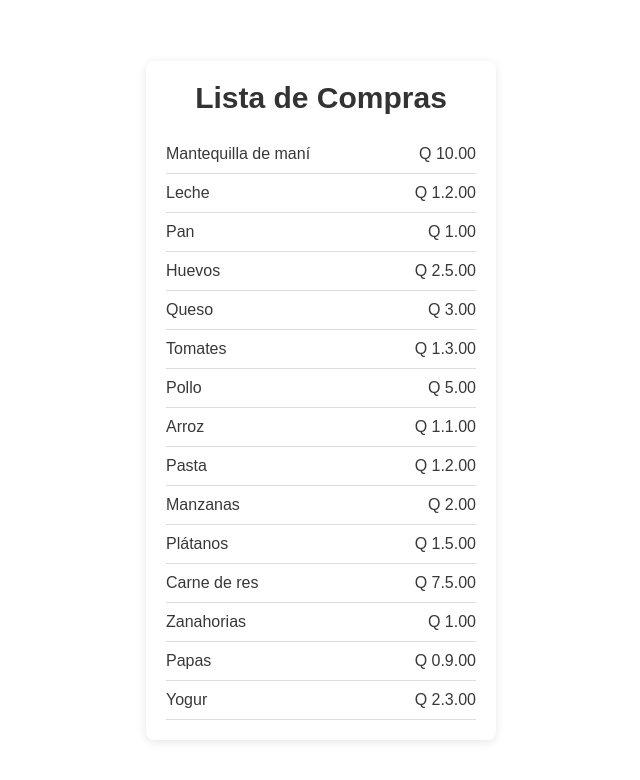
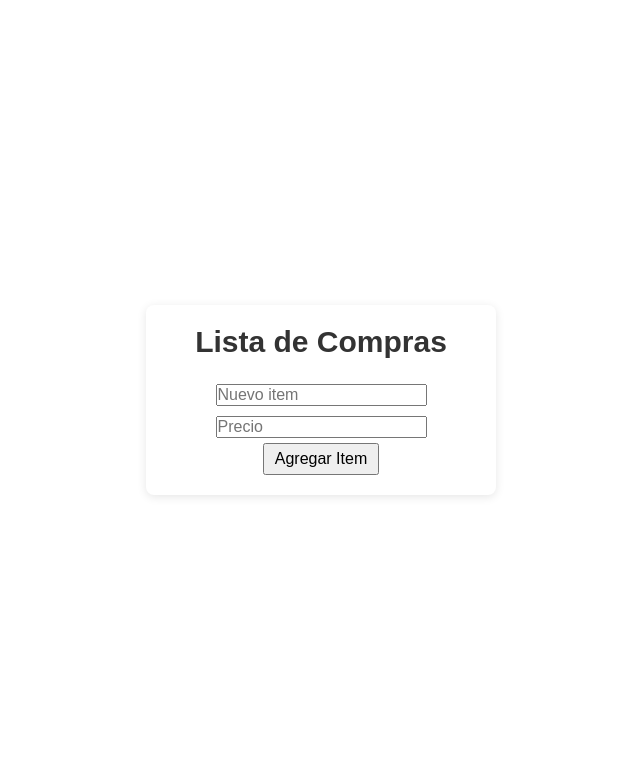
Before and after one commit to ROCKEMMA/Market_list, a plain HTML site: page index.html in a window 1280 px wide. Shown: the whole page, without its empty margins (319-959 px from the left). Drawn offline with Linux system fonts and the light colour scheme.

Commit message:
Reorganización de sitema de carpetas

```diff
--- /dev/null
+++ b/assets/css/todo_list.css
@@ -0,0 +1,64 @@
+.titulo {
+    font-size: 3rem;
+    text-align: center;
+    color: #333;
+    margin-bottom: 2rem;
+}
+
+.shopping-list {
+    list-style-type: none;
+    padding: 0;
+}
+
+.item {
+    display: flex;
+    justify-content: space-between;
+    padding: 10px 0;
+    border-bottom: 1px solid #ddd;
+    cursor: pointer;
+}
+
+.item:hover {
+    background-color: rgb(175, 175, 175);
+}
+
+.name {
+    font-size: 1.6rem;
+    color: #383838;
+}
+
+.price {
+    font-size: 1.6rem;
+    color: #383838;
+}
+
+#formulario {
+    text-align: center;
+    margin-top: 20px;
+}
+
+#formulario input {
+    margin: 5px;
+    font-size: 16px;
+    /* Asegurar que el tamaño de fuente sea al menos 16px */
+}
+
+#formulario button {
+    padding: 5px 10px;
+    font-size: 16px;
+    /* Asegurar que el tamaño de fuente sea al menos 16px */
+}
+
+.delete-button {
+    background-color: #ff4d4d;
+    color: white;
+    border: none;
+    padding: 5px 10px;
+    cursor: pointer;
+    font-size: 16px;
+    /* Asegurar que el tamaño de fuente sea al menos 16px */
+}
+
+.delete-button:hover {
+    background-color: #ff0000;
+}
--- a/cargar_lista/cargar_lista.js
+++ /dev/null
@@ -1,33 +0,0 @@
-// Lista de tareas
-import { tareas } from "./data_todo.js";
-
-function cargar_tareas() {
-
-    let caja_tareas = document.querySelector(".container");
-    const ul = document.createElement('ul');
-    ul.className = "shopping-list"
-    caja_tareas.appendChild(ul);
-
-    tareas.forEach((cada_tarea) => {
-        ul.appendChild(item_html(cada_tarea.texto,cada_tarea.precio));
-    });
-}
-
-function item_html(mensaje, precio){
-    const li = document.createElement('li');
-    li.className = "item";
-
-    const span_mensaje = document.createElement('span');
-    span_mensaje.className = "name";
-    span_mensaje.textContent = mensaje;
-    const span_precio = document.createElement('span');
-    span_precio.className = "price";
-    span_precio.textContent = `Q ${precio}.00`;
-
-    li.appendChild(span_mensaje);
-    li.appendChild(span_precio);
-
-    return li;
-}
-
-export { cargar_tareas };
--- a/cargar_lista/data_todo.js
+++ /dev/null
@@ -1,95 +0,0 @@
-let tareas = [
-    {
-        estado: true,
-        id: 1,
-        texto: "Mantequilla de maní",
-        precio: 10
-    },
-    {
-        estado: false,
-        id: 2,
-        texto: "Leche",
-        precio: 1.2
-    },
-    {
-        estado: true,
-        id: 3,
-        texto: "Pan",
-        precio: 1.0
-    },
-    {
-        estado: false,
-        id: 4,
-        texto: "Huevos",
-        precio: 2.5
-    },
-    {
-        estado: true,
-        id: 5,
-        texto: "Queso",
-        precio: 3.0
-    },
-    {
-        estado: false,
-        id: 6,
-        texto: "Tomates",
-        precio: 1.3
-    },
-    {
-        estado: true,
-        id: 7,
-        texto: "Pollo",
-        precio: 5.0
-    },
-    {
-        estado: false,
-        id: 8,
-        texto: "Arroz",
-        precio: 1.1
-    },
-    {
-        estado: true,
-        id: 9,
-        texto: "Pasta",
-        precio: 1.2
-    },
-    {
-        estado: false,
-        id: 10,
-        texto: "Manzanas",
-        precio: 2.0
-    },
-    {
-        estado: true,
-        id: 11,
-        texto: "Plátanos",
-        precio: 1.5
-    },
-    {
-        estado: false,
-        id: 12,
-        texto: "Carne de res",
-        precio: 7.5
-    },
-    {
-        estado: true,
-        id: 13,
-        texto: "Zanahorias",
-        precio: 1.0
-    },
-    {
-        estado: false,
-        id: 14,
-        texto: "Papas",
-        precio: 0.9
-    },
-    {
-        estado: true,
-        id: 15,
-        texto: "Yogur",
-        precio: 2.3
-    }
-];
-
-
-export { tareas };
--- a/cargar_lista/todo_list.css
+++ /dev/null
@@ -1,37 +0,0 @@
-
-.titulo {
-    font-size: 3rem;
-    text-align: center;
-    color: #333;
-    margin-bottom: 2rem;
-}
-
-.shopping-list {
-    list-style-type: none;
-    padding: 0;
-}
-
-.item {
-    display: flex;
-    justify-content: space-between;
-    padding: 10px 0;
-    border-bottom: 1px solid #ddd;
-    cursor: pointer;
-}
-.item:hover {
-    background-color: rgb(175, 175, 175);
-}
-
-.name {
-    font-size: 1.6rem;
-    color: #383838;
-}
-
-.price {
-    font-size: 1.6rem;
-    color: #383838;
-}
-
-@media only screen and (max-width: 480px) {
-
-}
--- /dev/null
+++ b/components/tasks/tasks.js
@@ -0,0 +1,59 @@
+import { getTasksFromStorage, saveTasksToStorage } from "../../utils/storage.js";
+
+let tareas = getTasksFromStorage();
+
+function cargarTareas() {
+    const cajaTareas = document.querySelector(".container");
+    cajaTareas.innerHTML = '';
+    const ul = document.createElement('ul');
+    ul.className = "shopping-list";
+    cajaTareas.appendChild(ul);
+
+    tareas.forEach((tarea) => {
+        ul.appendChild(crearItemHTML(tarea));
+    });
+}
+
+function crearItemHTML(tarea) {
+    const li = document.createElement('li');
+    li.className = "item";
+
+    const spanMensaje = document.createElement('span');
+    spanMensaje.className = "name";
+    spanMensaje.textContent = tarea.texto;
+
+    const spanPrecio = document.createElement('span');
+    spanPrecio.className = "price";
+    spanPrecio.textContent = `Q ${tarea.precio}.00`;
+
+    const botonEliminar = document.createElement('button');
+    botonEliminar.className = "delete-button";
+    botonEliminar.textContent = "Eliminar";
+    botonEliminar.addEventListener('click', () => eliminarTarea(tarea.id));
+
+    li.appendChild(spanMensaje);
+    li.appendChild(spanPrecio);
+    li.appendChild(botonEliminar);
+
+    return li;
+}
+
+function agregarTarea(texto, precio) {
+    const nuevaTarea = {
+        estado: true,
+        id: tareas.length ? tareas[tareas.length - 1].id + 1 : 1,
+        texto,
+        precio
+    };
+    tareas.push(nuevaTarea);
+    saveTasksToStorage(tareas);
+    cargarTareas();
+}
+
+function eliminarTarea(id) {
+    tareas = tareas.filter(tarea => tarea.id !== id);
+    saveTasksToStorage(tareas);
+    cargarTareas();
+}
+
+export { cargarTareas, agregarTarea };
--- a/index.html
+++ b/index.html
@@ -4,17 +4,15 @@
 <head>
     <meta charset="UTF-8">
     <meta name="viewport" content="width=device-width, initial-scale=1.0">
-    <title>Document</title>
+    <title>Lista de Compras</title>
 
     <!-- Archivos de diseño -->
-    <link rel="stylesheet" href="cargar_lista/todo_list.css">
-    <link rel="stylesheet" href="config/config.css">
+    <link rel="stylesheet" href="assets/css/todo_list.css">
+    <link rel="stylesheet" href="assets/css/config.css">
 </head>
 
 <body>
-
     <main id="root"></main>
-
     <script src="main.js" type="module"></script>
 </body>
 
--- a/main.js
+++ b/main.js
@@ -1,11 +1,24 @@
-import { cargar_tareas } from "./cargar_lista/cargar_lista.js";
+import { cargarTareas, agregarTarea } from "./components/tasks/tasks.js";
 
 const body = document.querySelector("#root");
 body.innerHTML = `
     <h1 class="titulo">Lista de Compras</h1>
     <div class="container"></div>
-    <div id="formulario"></div>
-    <div id="caja-botones"></div>
+    <div id="formulario">
+        <input type="text" id="nuevo-item-texto" placeholder="Nuevo item" />
+        <input type="number" id="nuevo-item-precio" placeholder="Precio" />
+        <button id="agregar-item">Agregar Item</button>
+    </div>
 `;
 
-cargar_tareas();
+cargarTareas();
+
+document.getElementById('agregar-item').addEventListener('click', () => {
+    const texto = document.getElementById('nuevo-item-texto').value;
+    const precio = parseFloat(document.getElementById('nuevo-item-precio').value);
+    if (texto && !isNaN(precio)) {
+        agregarTarea(texto, precio);
+        document.getElementById('nuevo-item-texto').value = '';
+        document.getElementById('nuevo-item-precio').value = '';
+    }
+});
--- /dev/null
+++ b/utils/storage.js
@@ -0,0 +1,11 @@
+const LOCAL_STORAGE_KEY = 'lista_compras';
+
+function getTasksFromStorage() {
+    return JSON.parse(localStorage.getItem(LOCAL_STORAGE_KEY)) || [];
+}
+
+function saveTasksToStorage(tareas) {
+    localStorage.setItem(LOCAL_STORAGE_KEY, JSON.stringify(tareas));
+}
+
+export { getTasksFromStorage, saveTasksToStorage };
```
Also changed, not shown: assets/css/config.css (renamed from config/config.css).
